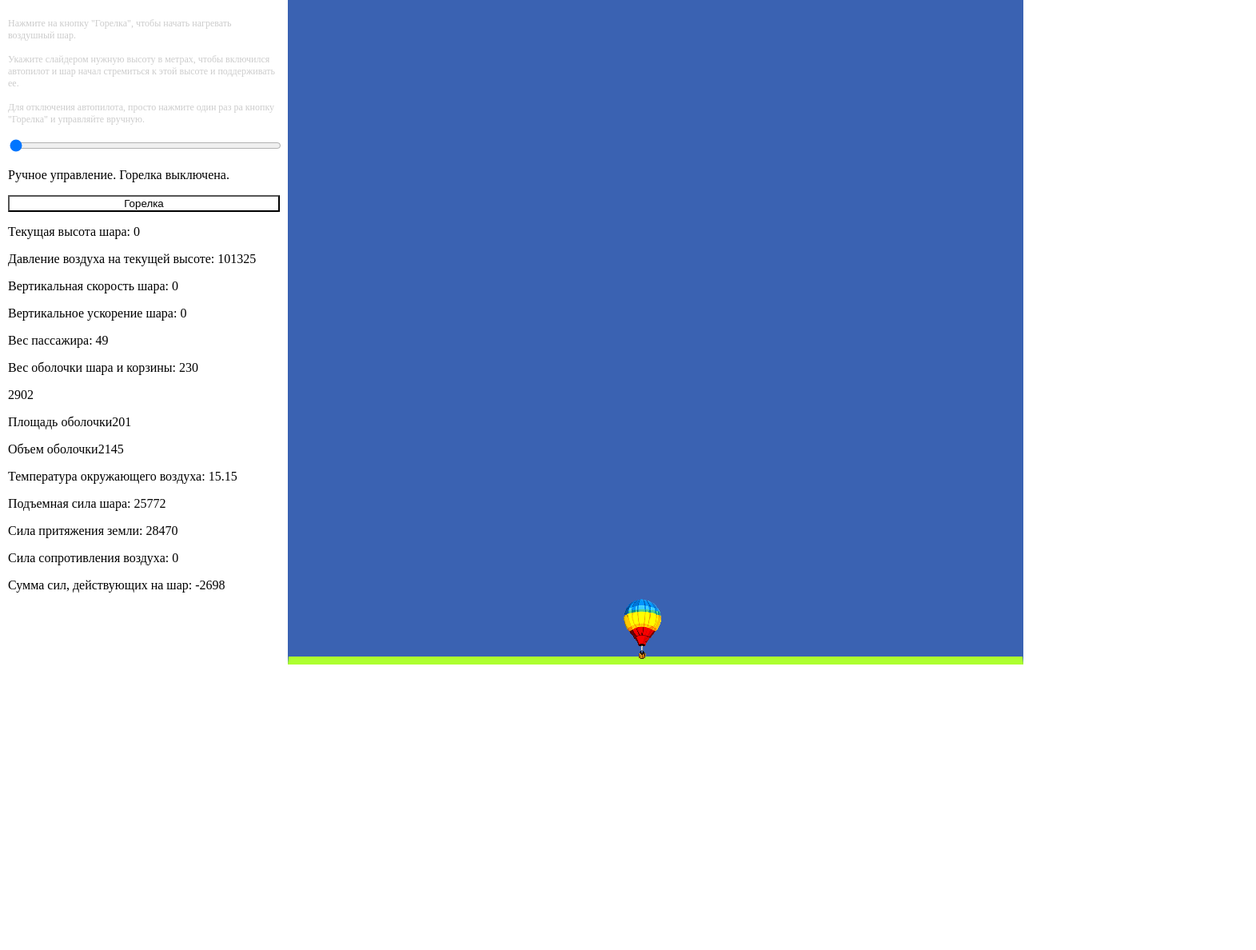
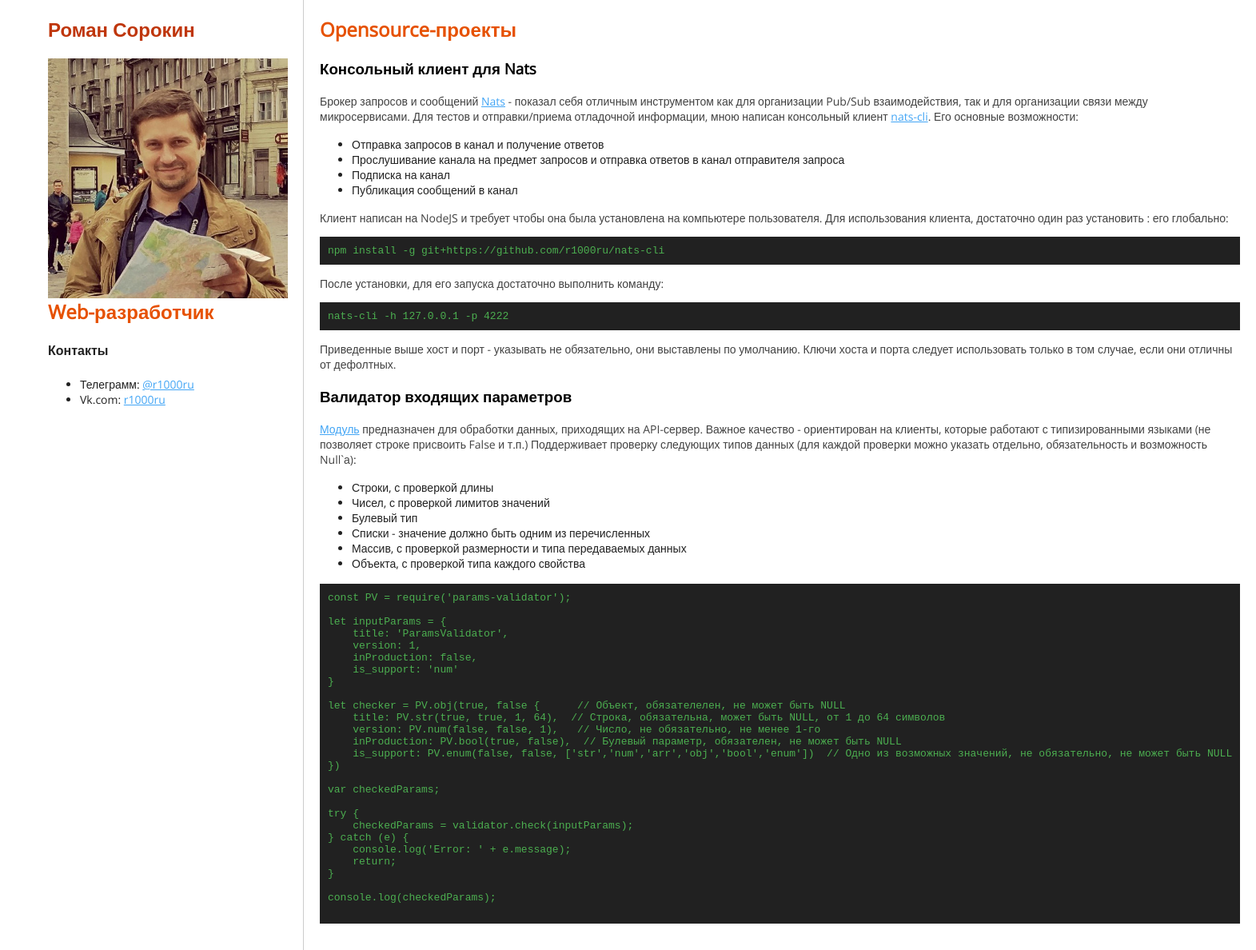
Before and after one commit to r1000ru/r1000ru.github.io, a plain HTML site: page index.html in a window 1280 px wide. Shown: the whole page at 80% size, 1571 px wide, since content can reach past the window. Before the commit the page ends 831 px from the top, so only its background shows below. Drawn offline with nearby package versions, Linux system fonts and the light colour scheme.

Commit message:
Homepage

```diff
--- a/css/styles.css
+++ b/airballon/css/styles.css
@@ -7,6 +7,8 @@ body {
     margin: 0px;
     padding: 0px;
 }
+
+
 
 .control {
     float: left;
@@ -36,7 +38,7 @@ body {
 #balloonDiv {
     width: 75px;
     height: 75px;
-    background: url('../img/balloon.png') top center;
+    background: url('img/balloon.png') top center;
     margin-left: -235px;
     margin-top: 800px;
 }
--- a/index.html
+++ b/index.html
@@ -4,54 +4,95 @@
 <head>
     <meta charset="utf-8">
     <meta http-equiv="X-UA-Compatible" content="IE=edge">
-    <meta name="viewport" content="width=device-width, initial-scale=1">
+    <meta name="viewport" content="user-scalable=no, initial-scale=1, maximum-scale=1, minimum-scale=1">
     <link rel="shortcut icon" type="image/ico" href="favicon.ico" />
-    <title>Aerostat simualator</title>
-    <link rel="stylesheet" href="css/styles.css">
+    <title>Roman Sorokin - web-developer</title>
+    <link rel="stylesheet" href="styles.css">
     <link rel="shortcut icon" type="image/ico" href="favicon.ico" />
 </head>
+<body>
+    <div class="page">
+        <aside class="aside">
+            <h1>Роман Сорокин</h1>
+            <img class="aside__photo" src="img/roman_sorokin.jpg">
+            <h2>Web-разработчик</h2>
+            <h4>Контакты</h4>
+            <ul>
+                <li>Телеграмм: <a href="https://t.me/r1000ru">@r1000ru</a></li>
+                <li>Vk.com: <a href="https://vk.com/r1000ru">r1000ru</a></li>
+            </ul>
+        </aside>
+        <main class="main">
+            <h2>Opensource-проекты</h2>
+            <h3>Консольный клиент для Nats</h3>
+            <p>
+                Брокер запросов и сообщений <a href="https://nats.io">Nats</a> - показал себя отличным инструментом как для организации Pub/Sub взаимодействия,
+                так и для организации связи между микросервисами. Для тестов и отправки/приема отладочной информации, мною написан консольный клиент
+                <a href="https://github.com/r1000ru/nats-cli">nats-cli</a>. Его основные возможности:
+            </p>
+            <ul>
+                <li>Отправка запросов в канал и получение ответов</li>
+                <li>Прослушивание канала на предмет запросов и отправка ответов в канал отправителя запроса</li>
+                <li>Подписка на канал</li>
+                <li>Публикация сообщений в канал</li>
+            </ul>
+            <p>
+                Клиент написан на NodeJS и требует чтобы она была установлена на компьютере пользователя. Для использования клиента, достаточно один раз установить :
+                его глобально:
+            </p>
+            <pre>npm install -g git+https://github.com/r1000ru/nats-cli</pre>
+            <p>
+                После установки, для его запуска достаточно выполнить команду:
+            </p>
+            <pre>nats-cli -h 127.0.0.1 -p 4222</pre>
+            <p>
+                Приведенные выше хост и порт - указывать не обязательно, они выставлены по умолчанию. Ключи хоста и порта следует использовать только в том случае, если они отличны от дефолтных.
+            </p>
+            <!--<h3>Сервер для создания API на NodeJS</h3>-->
+            <h3>Валидатор входящих параметров</h3>
+            <p>
+                <a href="https://github.com/r1000ru/params-validator">Модуль</a> предназначен для обработки данных, приходящих на API-сервер. Важное качество - ориентирован на клиенты, которые работают с типизированными языками (не позволяет строке присвоить False и т.п.)
+                Поддерживает проверку следующих типов данных (для каждой проверки можно указать отдельно, обязательность и возможность Null`а):
+            </p>
+            <ul>
+                <li>Строки, с проверкой длины</li>
+                <li>Чисел, с проверкой лимитов значений</li>
+                <li>Булевый тип</li>
+                <li>Списки - значение должно быть одним из перечисленных</li>
+                <li>Массив, с проверкой размерности и типа передаваемых данных</li>
+                <li>Объекта, с проверкой типа каждого свойства</li>
+            </ul>
+            <pre>
+const PV = require('params-validator');
 
-<body>
-    <div class="control">
-        <p class="info">Нажмите на кнопку "Горелка", чтобы начать нагревать воздушный шар.</p>
-        <p class="info">Укажите слайдером нужную высоту в метрах, чтобы включился автопилот и шар начал стремиться к этой высоте и поддерживать ее.</p>
-        <p class="info">Для отключения автопилота, просто нажмите один раз ра кнопку "Горелка" и управляйте вручную.</p>
+let inputParams = {
+    title: 'ParamsValidator',
+    version: 1,
+    inProduction: false,
+    is_support: 'num'
+}
 
-        <input type="range" min="0" max="10000" id="heightSlider" value="0">
-        <p id="controlValue">Ручное управление. Горелка выключена.</p>
-        <input type="button" value="Горелка" id="fireButton" />
-        <p id="dataHeight"></p>
-        <p id="currPressValue"></p>
-        <p id="dataSpeed"></p>
-        <p id="dataAccelerate"></p>
-        <p id="dataPassengerWeight"></p>
-        <p id="dataBalloonWeight"></p>
-        <p id="dataTotalWeight"></p>
+let checker = PV.obj(true, false {      // Объект, обязателелен, не может быть NULL
+    title: PV.str(true, true, 1, 64),  // Строка, обязательна, может быть NULL, от 1 до 64 символов
+    version: PV.num(false, false, 1),   // Число, не обязательно, не менее 1-го
+    inProduction: PV.bool(true, false),  // Булевый параметр, обязателен, не может быть NULL
+    is_support: PV.enum(false, false, ['str','num','arr','obj','bool','enum'])  // Одно из возможных значений, не обязательно, не может быть NULL
+})
 
-        <p id="dataBalloonSquare"></p>
-        <p id="dataBalloonVolume"></p>
-        <p id="dataAirTemp"></p>
-        <p id="dataFUp"></p>
-        <p id="dataFDown"></p>
-        <p id="dataFCx"></p>
-        <p id="dataFTotal"></p>
+var checkedParams;
+
+try {
+    checkedParams = validator.check(inputParams);
+} catch (e) {
+    console.log('Error: ' + e.message);
+    return;
+}
+
+console.log(checkedParams);
+            </pre>
+
+
+        </main>
     </div>
-    <div class="atmosphere" id="cesiumContainer">
-        <div id="balloonDiv"></div>
-    </div>
-
-    <script src="js/atmosphere.js"></script>
-    <script src="js/balloon.js"></script>
-    <script src="js/app.js"></script>
-    <script>
-        var radius = 8; // Радиус воздушного шара для класса FAI АХ-8
-        var weight = 230 + 45; // Масса шара (с оболочкой) + полезная нагрузка
-        var tempMaxC = 120; // Максимальная температура воздуха в оболочке, после чего сработает ограничитель, в градусах Цельсия
-        var tempC = 15; // Температура атмосферы на уровне моря в градусах цельсия
-
-        var app = new App(radius, weight, tempMaxC, tempC);
-        app.init();
-    </script>
 </body>
-
 </html>
--- a/js/app.js
+++ /dev/null
@@ -1,209 +0,0 @@
-var App = function(radius, weight, tempMaxC, tempC) {
-    var delay = 100;
-
-    // Получим объекты DOM для быстрого обращения к ним
-    var fireButton = document.getElementById('fireButton');
-    var heightSlider = document.getElementById('heightSlider');
-    var controlValue = document.getElementById('controlValue');
-    var debugValues = document.getElementById('debugValues');
-    var currPressValue = document.getElementById('currPressValue');
-    var balloonDiv = document.getElementById('balloonDiv');
-    /*
-    var viewer          = new Cesium.Viewer('cesiumContainer');
-    var terrainProvider = new Cesium.CesiumTerrainProvider({
-        url : '//assets.agi.com/stk-terrain/world',
-        requestWaterMask: true
-    });
-
-    viewer.terrainProvider = terrainProvider;
-    */
-    var balloon = null;
-    var autocontrol = false;
-    var autopressure = 0;
-
-    var lasttime = Date.now();
-    var lastpressure = 0;
-    var lastspeed = 0;
-    var maxspeed = 30; // Максимальная скорость по модулю на расстоянии 3000 Па
-    var maxaccel = 2; // Максимальное ускорение торможения по модулю
-    var maxdistance = 3000; // Максимальное расстояние в Па по модулю. ниже которого будут работать ограничения
-
-    var autopilot = function(pressure) {
-        var result = false;
-        var time = Date.now();
-
-        // Разница в давления между автовысотой и текущим давлением
-        var diffpressure = autopressure - pressure;
-
-        // Текущая скорость в Па/c
-        var speed = (pressure - lastpressure) * 1000 / (time - lasttime);
-        // Текущее ускорение
-        var accel = speed - lastspeed;
-        // Текущая допустимая максимальная скорость по модулю
-        var curMaxSpeed = Math.abs(diffpressure * maxspeed / maxdistance);
-        if (curMaxSpeed > maxspeed) {
-            curMaxSpeed = maxspeed;
-        }
-        // Текущая допустимая максимальная скорость снижения/нарастания скорости по модулю
-        var curMaxAccel = Math.abs(diffpressure * maxaccel / maxdistance);
-        if (curMaxAccel > maxaccel) {
-            curMaxAccel = maxaccel;
-        }
-        if (pressure > autopressure) {
-            // Включаем горелку, если нам надо стремиться вверх
-            result = true;
-
-            if (speed < 0) {
-                if (-1 * speed > curMaxSpeed) {
-                    result = false;
-                }
-
-                if (accel > curMaxAccel) {
-                    result = true;
-                }
-            }
-        } else {
-            result = false;
-            if (speed > 0) {
-                if (speed > curMaxSpeed) {
-                    result = true;
-                }
-
-                if (-1 * accel > curMaxAccel) {
-                    result = false;
-                }
-            }
-        }
-
-        lastspeed = speed;
-        lasttime = time;
-        lastpressure = pressure;
-        return result;
-    };
-
-    /**
-     * Функция отображает отладочную информацию
-     *
-     * @param {object} debug            Объект с параметрами
-     *
-     * @returns {undefined}
-     */
-    var drawDebug = function(debug) {
-        document.getElementById('currPressValue').textContent = debug.press.toFixed(0);
-        document.getElementById('dataPassengerWeight').textContent = 49;
-        document.getElementById('dataBalloonWeight').textContent = 230;
-        document.getElementById('dataTotalWeight').textContent = debug.totalweight.toFixed(0);
-        document.getElementById('dataBalloonSquare').textContent = debug.square.toFixed(0);
-        document.getElementById('dataBalloonVolume').textContent = debug.volume.toFixed(0);
-        document.getElementById('dataHeight').textContent = debug.height.toFixed(0);
-        document.getElementById('dataAccelerate').textContent = debug.accel.toFixed(0);
-        document.getElementById('dataSpeed').textContent = debug.speed.toFixed(0);
-        document.getElementById('dataAirTemp').textContent = (debug.temp - 273).toFixed(2);
-        document.getElementById('dataFUp').textContent = debug.fUp.toFixed(0);
-        document.getElementById('dataFDown').textContent = debug.fDn.toFixed(0);
-        document.getElementById('dataFCx').textContent = debug.fCx.toFixed(0);
-        document.getElementById('dataFTotal').textContent = debug.fSumm.toFixed(0);
-        if (debug.height < 1 && Math.abs(debug.speed) > 20) {
-            alert('Неминуемая гибель при посадке на большой скорости');
-        } else if (debug.height < 0.01 && Math.abs(debug.speed) > 10) {
-            alert('Серьезные травмы, совместимые с жизнью при посадке на большой скорости');
-        }
-        /*
-        html = '';
-        for (var prop in debug) {
-            html += prop + ': ' + debug[prop].toFixed(2) + '<br/>';
-        }
-        debugValues.innerHTML = html;
-        */
-    };
-
-    /**
-     * Функция отображает данные бародатчика и подсвечивает кнопку
-     *
-     * @param {boolean} fire            Включена ли горелка
-     * @param {float} pressure          Давление
-     *
-     * @returns {undefined}
-     */
-    var drawParams = function(fire, pressure) {
-        currPressValue.innerHTML = 'Показание бародатчика: ' + pressure.toFixed(2) + ' паскалей';
-
-        if (fire) {
-            if (autocontrol) {
-                fireButton.style.backgroundColor = '#ff9999';
-            } else {
-                fireButton.style.backgroundColor = '#ff0033';
-            }
-        } else {
-            fireButton.style.backgroundColor = '#fff';
-        }
-    };
-
-
-    /**
-     * Функция рисует воздушный шар, подсвечивает горелку и меняет его яркость
-     *
-     * @param {boolean} fire            Включена ли горелка
-     * @param {float} height            Высота с телеметрии
-     * @param {float} tBal              Температура воздуха в шаре
-     *
-     * @returns {undefined}
-     */
-    var drawBalloon = function(fire, height, tBal) {
-        var margin = 748 - parseInt(height) + 'px';
-        balloonDiv.style.marginTop = margin;
-
-        if (fire) {
-            balloonDiv.style.background = "url('/img/balloonfire.png')";
-        } else {
-            balloonDiv.style.background = "url('/img/balloon.png')";
-        }
-
-        var tDif = balloon.coolingMax - 255;
-        var color = 'rgb(255,' + (255 - parseInt(tBal) + tDif) + ',' + (255 - parseInt(tBal) + tDif) + ')';
-        balloonDiv.style.backgroundColor = color;
-    };
-
-    /**
-     * Метод навешивает обработчики событий (кликов и слайда), создает воздушный
-     * ша и запускает пересчет его параметров
-     *
-     * @returns {undefined}
-     */
-    this.init = function() {
-        // Нажимаем кнопку горелки
-        fireButton.onmousedown = function() {
-            autocontrol = false;
-            balloon.fire(true);
-            controlValue.innerHTML = 'Ручное управление. Горелка включена.';
-        };
-
-        // Отпускаем кнопку горелки
-        fireButton.onclick = function() {
-            autocontrol = false;
-            balloon.fire(false);
-            controlValue.innerHTML = 'Ручное управление. Горелка выключена.';
-        };
-
-        // На сдвиг слайдера включаем автоконтроль
-        heightSlider.onchange = function() {
-            var height = parseInt(heightSlider.value);
-            autopressure = Atmosphere.prototype.airPressure(height);
-            autocontrol = true;
-            controlValue.innerHTML = 'Автовысота: ' + height + ' метров (' + autopressure.toFixed(2) + ' Па)';
-        };
-
-        // Создаем новый воздушный шар
-        balloon = new Balloon(radius, weight, tempC, tempMaxC, function(fire, pressure, debug) {
-            if (autocontrol) {
-                balloon.fire(autopilot(pressure));
-            }
-            drawParams(fire, pressure);
-            drawBalloon(fire, debug.height, debug.temp); // Визуализировать шарик мы будем по параметрам атмосферы
-            drawDebug(debug);
-        });
-
-        // Запустим обсчет параметров шара
-        balloon.start(delay);
-    };
-};
--- /dev/null
+++ b/styles.css
@@ -0,0 +1,71 @@
+@import url('https://fonts.googleapis.com/css?family=Open+Sans&subset=cyrillic');
+
+body, html{
+    margin: 0px;
+    padding: 0px;
+    min-height: 100vh;
+    font-family: 'Open Sans', sans-serif;
+}
+a {
+    color: #42A5F5;
+}
+a:hover {
+    color: #1976D2;
+}
+h1 {
+    color: #BF360C;
+    margin: 0px 0px 20px 0px;
+}
+h2 {
+    color: #E65100;
+    margin: 0px 0px 20px 0px;
+}
+h4 {
+    color: #212121;
+}
+p {
+    font-size: 14px;
+    color: #424242;
+}
+li {
+    font-size: 14px;
+    color: #212121;
+}
+pre {
+    color: #4CAF50;
+    background: #212121;
+    padding: 10px;
+    overflow-x: auto;
+}
+.page {
+    max-width: 1200px;
+    display: flex;
+    margin: 0px auto;
+    min-height: 100vh;
+}
+
+.aside {
+    box-sizing: border-box;
+    width: 340px;
+    border-right: 1px solid #ccc;
+    padding: 20px;
+}
+.aside__photo {
+    width: 300px;
+    height: 300px;
+    display: block;
+    margin: 0px auto;
+}
+.main {
+    flex: 1;
+    padding: 20px;
+}
+@media all and (max-width: 820px) {
+    .page {
+        flex-direction: column;
+    }
+    .aside {
+        width: auto;
+        border-right: 0px none;
+    }
+}
```
Also changed, not shown: airballon/index.html (added, +57 -0 lines), airballon/js/app.js (added, +209 -0 lines), airballon/img/balloon.png (renamed from img/balloon.png), airballon/img/balloonfire.png (renamed from img/balloonfire.png), airballon/js/atmosphere.js (renamed from js/atmosphere.js), airballon/js/balloon.js (renamed from js/balloon.js), airballon/js/yamaps.js (renamed from js/yamaps.js), img/roman_sorokin.jpg (added), 1 other file.
